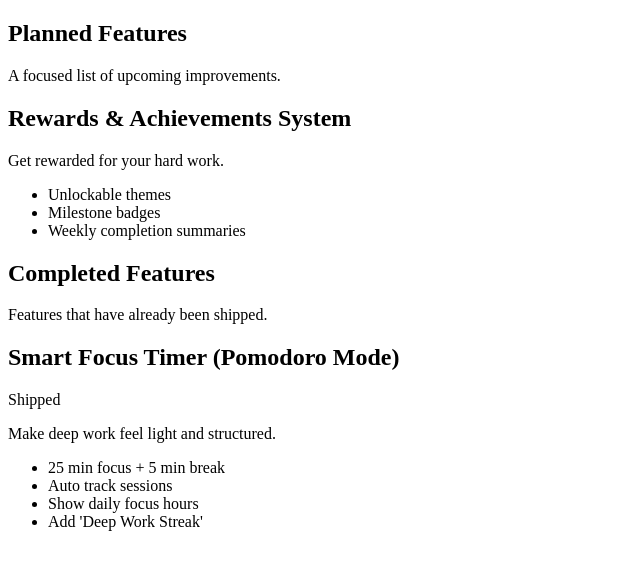
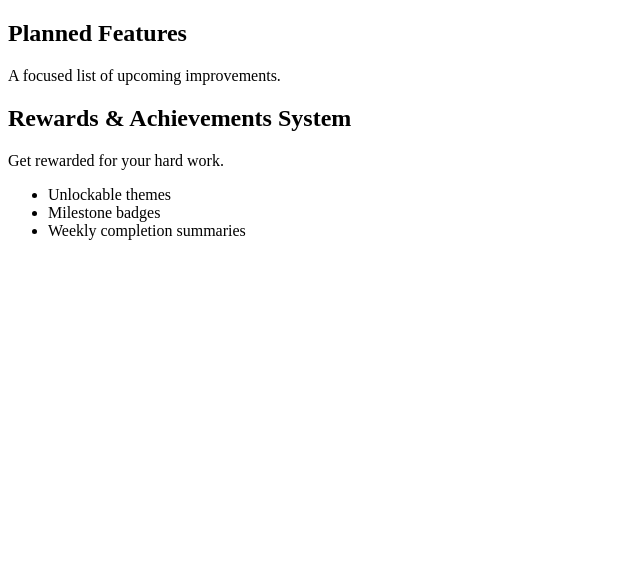
Before and after one commit to priyanshikothari10/JustNeedMotivation, a Next.js app: page /roadmap in a window 1280 px wide. Shown: the top 570 px of the page, without its empty margins (0-640 px from the left). Built offline with nearby package versions, Linux system fonts and the light colour scheme.

Commit message:
Removing extra things

```diff
--- a/app/roadmap/page.jsx
+++ b/app/roadmap/page.jsx
@@ -1,16 +1,4 @@
-const completedFeatures = [
-  {
-    id: 1,
-    title: "Smart Focus Timer (Pomodoro Mode)",
-    subtitle: "Make deep work feel light and structured.",
-    points: [
-      "25 min focus + 5 min break",
-      "Auto track sessions",
-      "Show daily focus hours",
-      "Add 'Deep Work Streak'",
-    ],
-  },
-];
+const completedFeatures = [];
 
 const featureRoadmap = [
   {
@@ -52,6 +40,7 @@ export default function RoadmapPage() {
         </div>
       </section>
 
+      {completedFeatures.length > 0 && (
         <section className="space-y-4">
           <h2 className="text-2xl font-semibold text-gray-400">Completed Features</h2>
           <p className="text-gray-500 text-sm">
@@ -80,6 +69,7 @@ export default function RoadmapPage() {
             ))}
           </div>
         </section>
+      )}
     </main>
   );
 }
```
Lines whose indentation alone changed are shown as unchanged.
